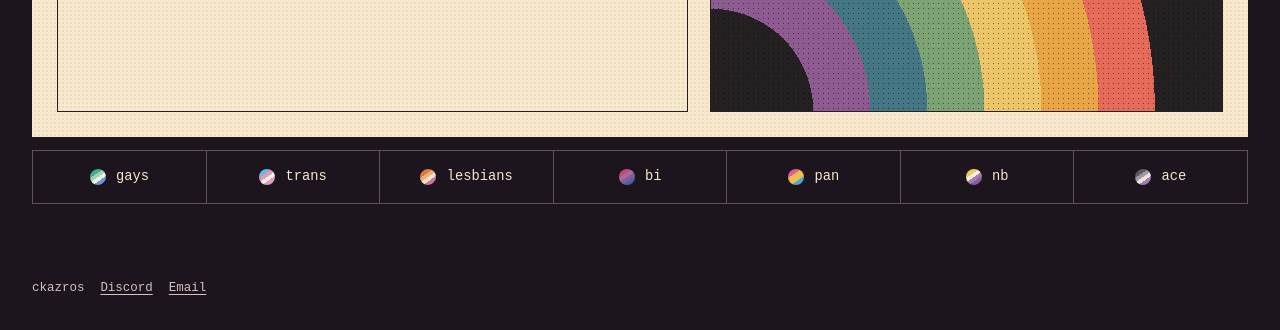
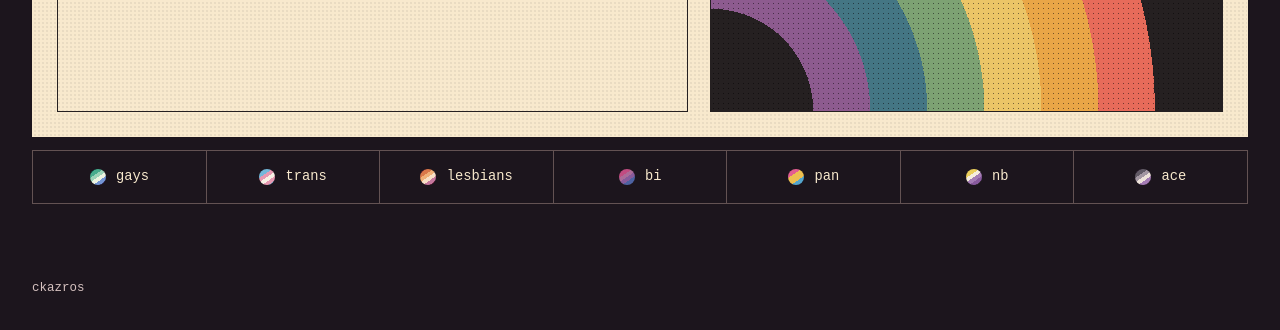
Before and after one commit to zeousky/wearegays, a plain HTML site: page index.html in a window 1280 px wide. Shown: the part 470-800 px from the top of the page. Drawn offline with Linux system fonts and the light colour scheme.

Commit message:
Remove Discord and email links
Co-authored-by: Copilot <223556219+Copilot@users.noreply.github.com>

```diff
--- a/index.html
+++ b/index.html
@@ -38,8 +38,6 @@
   </main>
   <footer class="layout">
     <span>ckazros</span>
-    <a href="https://discord.gg/fPG29xv7EA">Discord</a>
-    <a href="mailto:ckazros@wearegays.net">Email</a>
   </footer>
 </body>
 </html>
```
